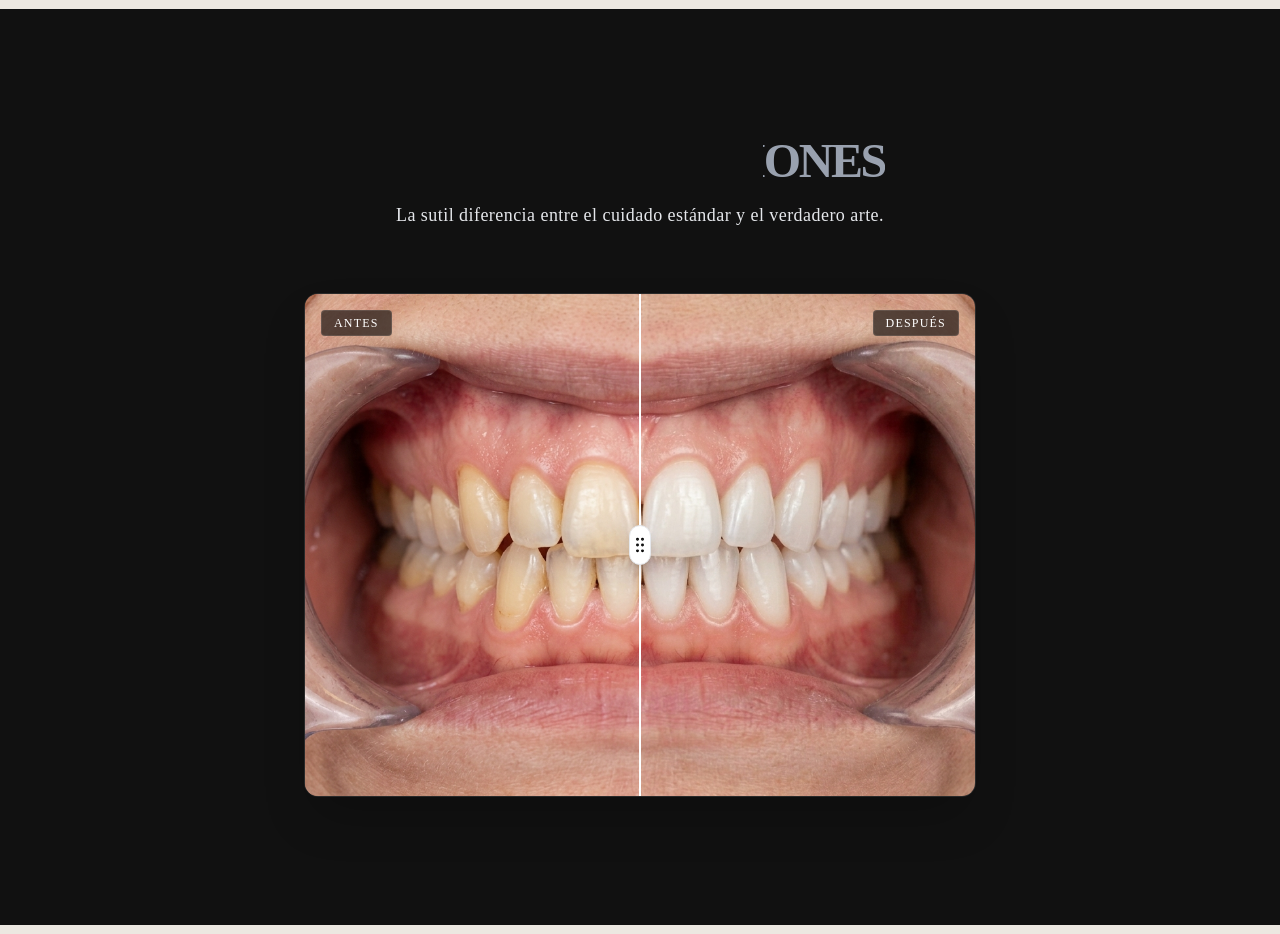
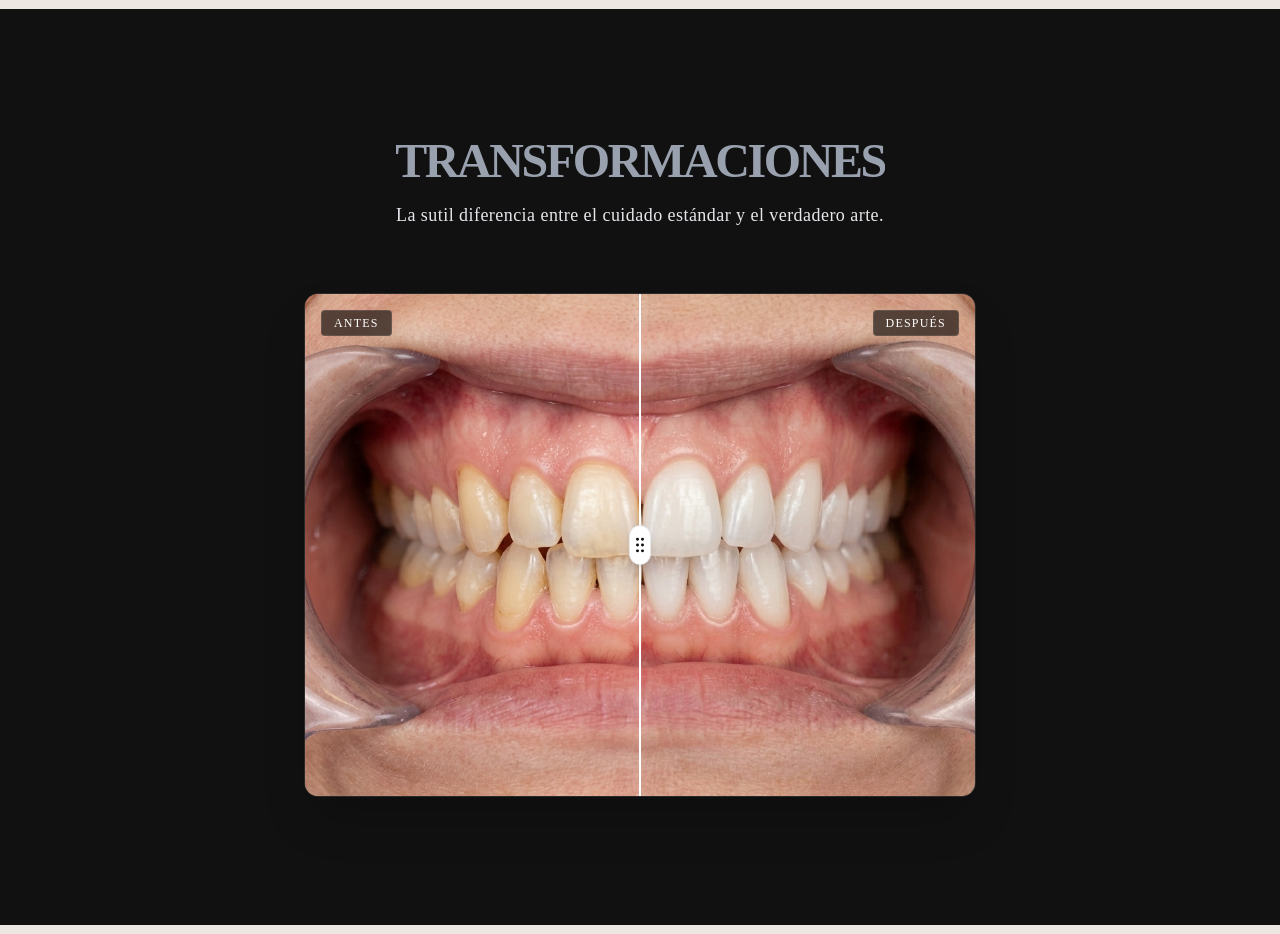
Before and after one commit to dfloresdaniel77-gif/dental-valez-demo, a Next.js app: page / in a window 1280 px wide. Shown: the part 3940-4874 px from the top of the page. Built offline with nearby package versions, Linux system fonts and the light colour scheme.

Commit message:
fix: add solid fallback backgroundColor to shimmer text to prevent disappearing during animation delays

```diff
--- a/src/components/ui/shimmer-text.tsx
+++ b/src/components/ui/shimmer-text.tsx
@@ -73,6 +73,7 @@ export function ShimmerText({
       )}
       style={{
         backgroundImage: "linear-gradient(110deg, var(--shimmer-base), 45%, var(--shimmer-glow), 55%, var(--shimmer-base))",
+        backgroundColor: "var(--shimmer-base)",
         WebkitTextFillColor: "transparent",
       }}
       initial={{ backgroundPosition: "200% center" }}
```
